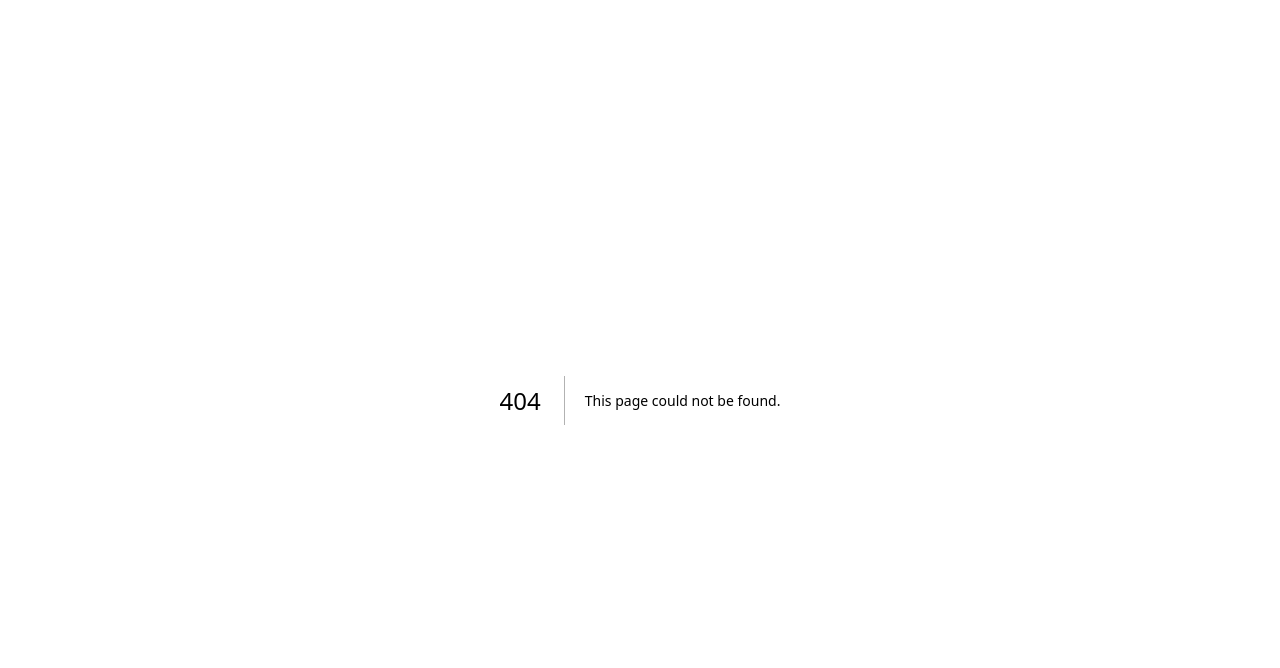
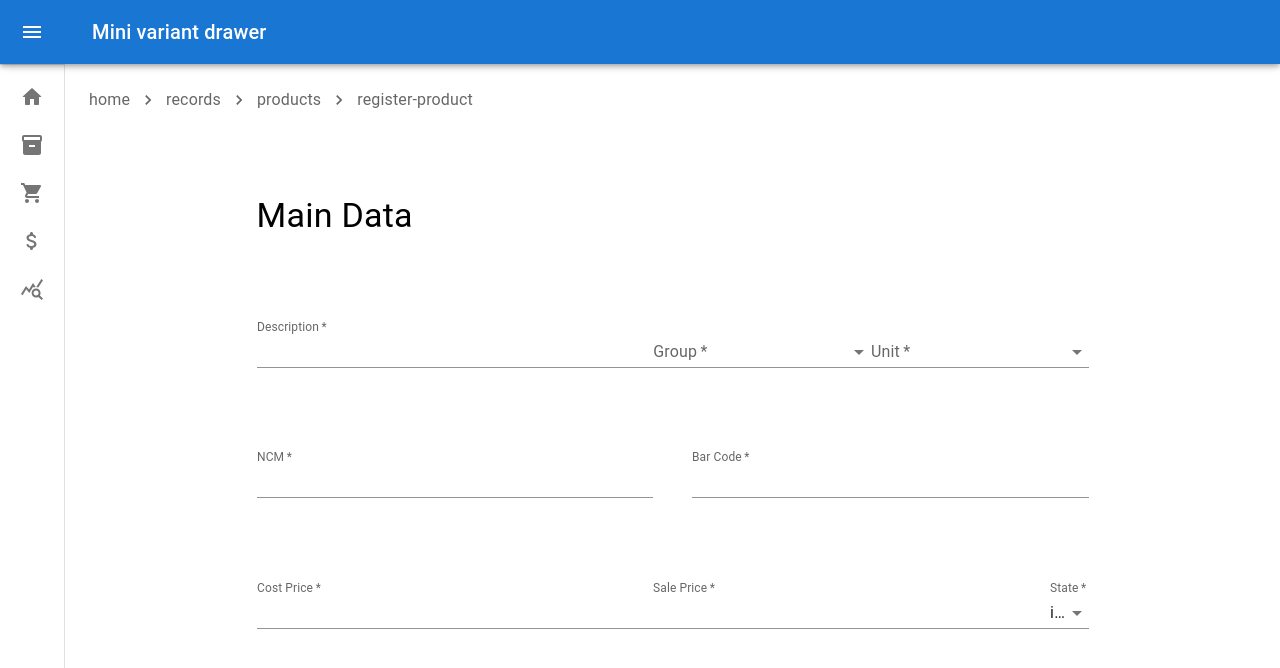
Before and after one commit to ItaloLacerda/LacerEats, a Next.js app: page /records/products/register-product in a window 1280 px wide. Before the commit this address had no page. Shown: the top 668 px of the page. Built offline with nearby package versions, Linux system fonts and the light colour scheme.

Commit message:
feat: create RegisterProduct page

```diff
--- /dev/null
+++ b/src/app/(internal-system)/records/products/register-product/page.tsx
@@ -0,0 +1,18 @@
+import { Box, Typography } from '@mui/material'
+import React from 'react'
+
+import { boxStyle, typographyStyle } from '@/styles/pages/(internal-system)/records/products/register-product/registerProduct.style'
+import MainDataForm from './components/mainDataForm'
+
+function RegisterProduct () {
+  return (
+    <>
+      <Box sx={boxStyle}>
+        <Typography variant="h4" sx={typographyStyle}>Main Data</Typography>
+        <MainDataForm />
+      </Box>
+    </>
+  )
+}
+
+export default RegisterProduct
--- /dev/null
+++ b/src/styles/pages/(internal-system)/records/products/register-product/registerProduct.style.ts
@@ -0,0 +1,12 @@
+export const boxStyle = {
+  width: '65vw',
+  margin: 'auto',
+  height: '75vh',
+  display: 'flex',
+  flexDirection: 'column',
+  justifyContent: 'space-evenly'
+}
+
+export const typographyStyle = {
+  color: '#000'
+}
```
